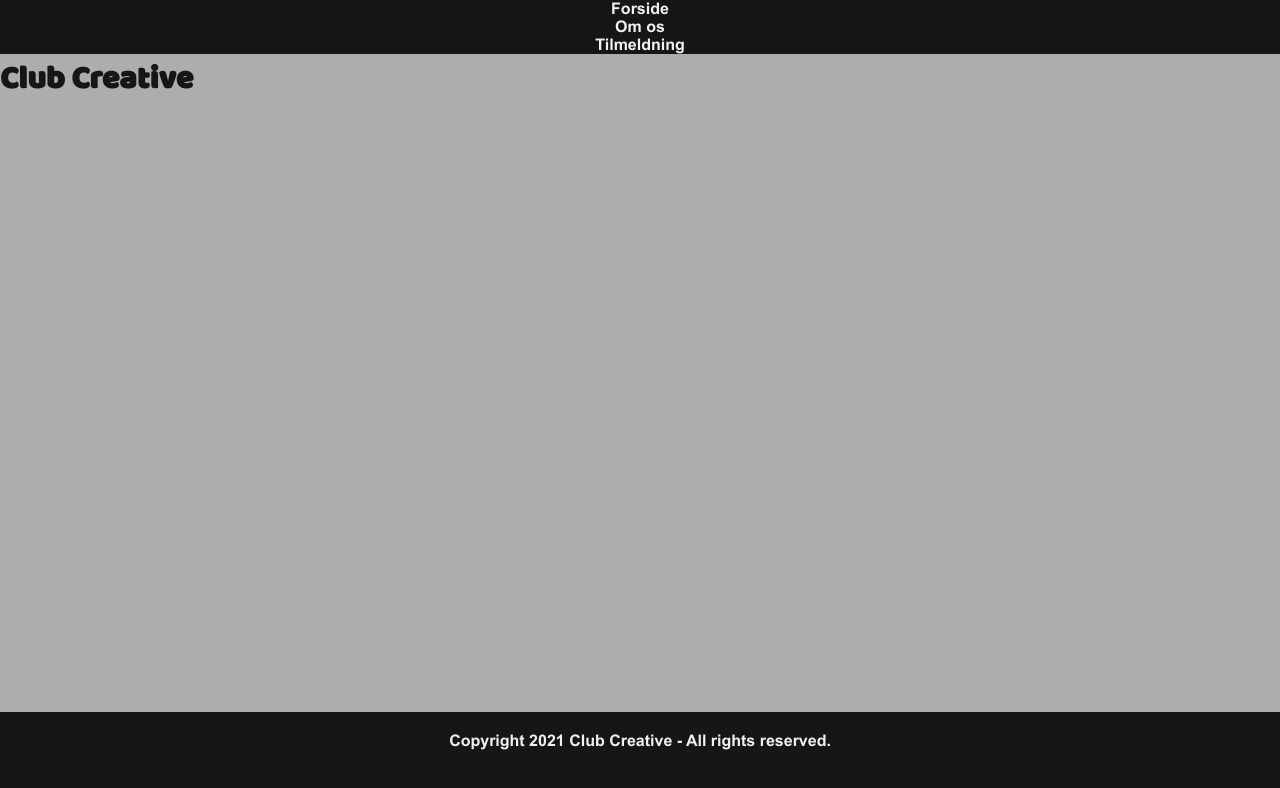
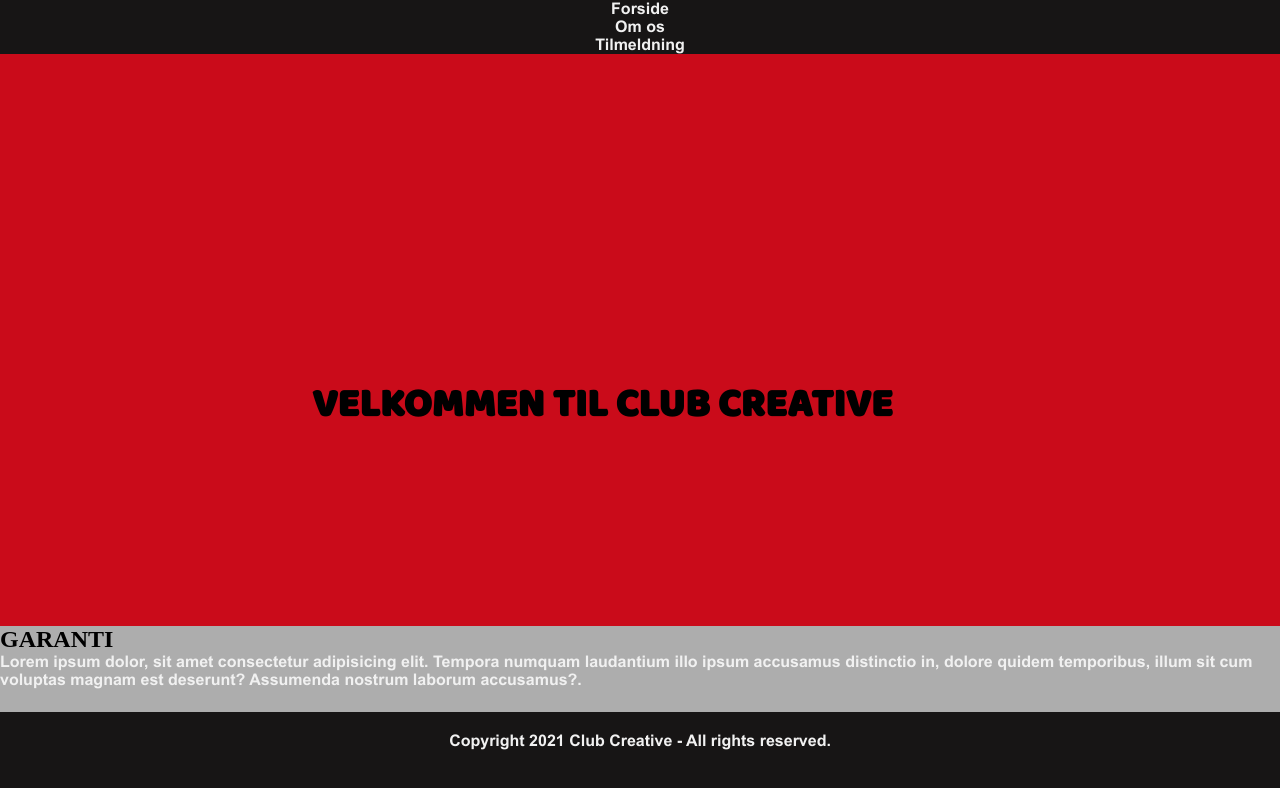
Before and after one commit to yase0141/Club.Creative, a plain HTML site: page index.html in a window 1280 px wide. Drawn offline with Linux system fonts and the light colour scheme.

Commit message:
lidt af forsiden

```diff
--- a/index.html
+++ b/index.html
@@ -18,8 +18,13 @@
                 <li><a href="Tilmeldning.html">Tilmeldning</a></li>
             </ul>
         </nav>
-    </header>
-    <h1>Club Creative</h1>
+    <section class="forside">
+    <h1>VELKOMMEN TIL CLUB CREATIVE</h1>
+    </section>
+    <section class="nederst">
+            <h2>GARANTI</h2>
+            <p>Lorem ipsum dolor, sit amet consectetur adipisicing elit. Tempora numquam laudantium illo ipsum accusamus distinctio in, dolore quidem temporibus, illum sit cum voluptas magnam est deserunt? Assumenda nostrum laborum accusamus?.</p>
+    </section>
     <footer class="footer">
         <div class="copyright">
             Copyright 2021 Club Creative - All rights reserved.
--- a/style.css
+++ b/style.css
@@ -86,3 +86,17 @@ font-size:.40em;
 margin-bottom:30px;
 }
 /**/
+
+/*Forside*/
+.forside {
+    padding: 12rem;
+    background-color: #CA0B1A;
+  }
+
+  .forside h1 {
+    color: var(--black);
+    font-size: 2.5rem;
+    text-align: left;
+    margin-top: 8rem;
+    padding-left: 120px;
+  }
```
